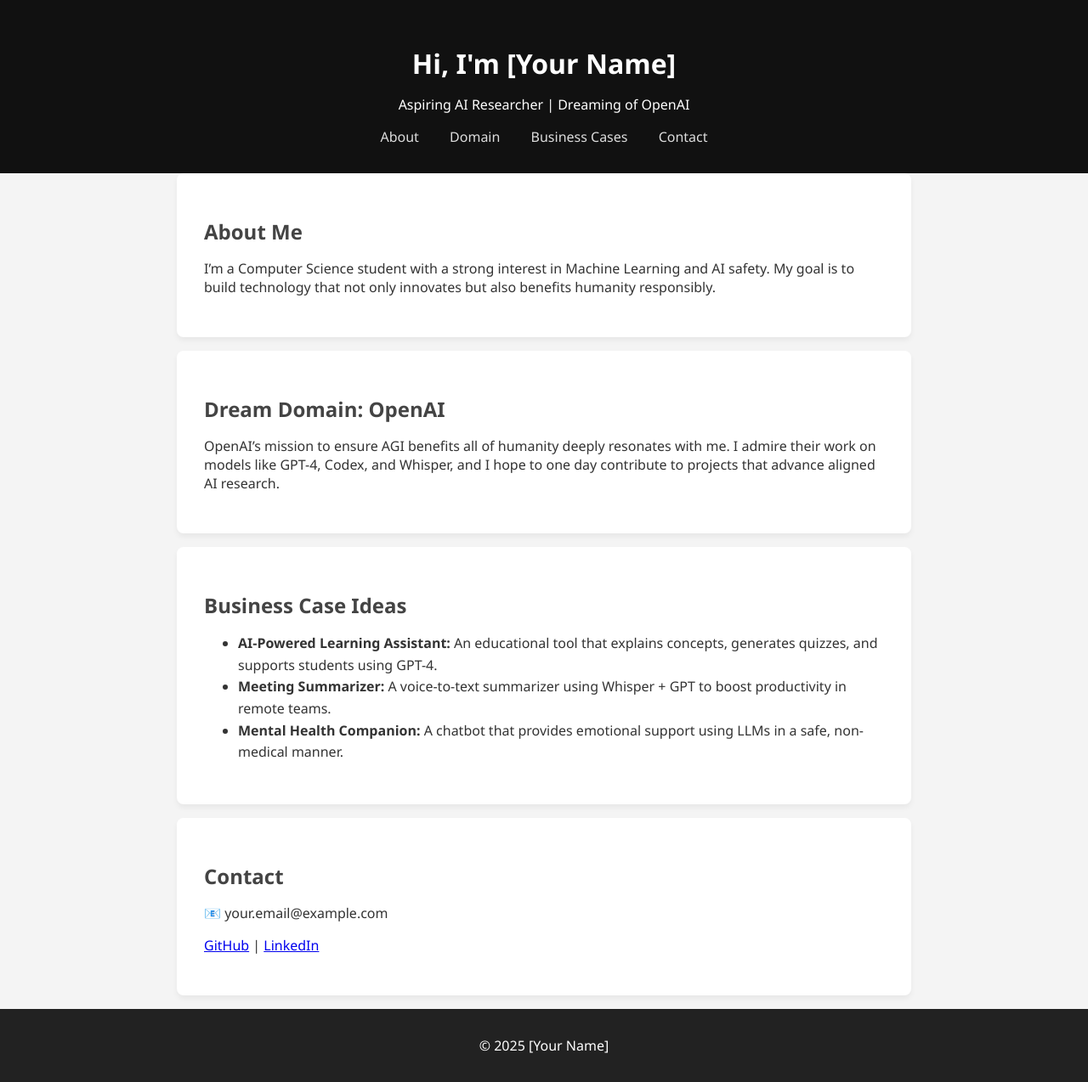
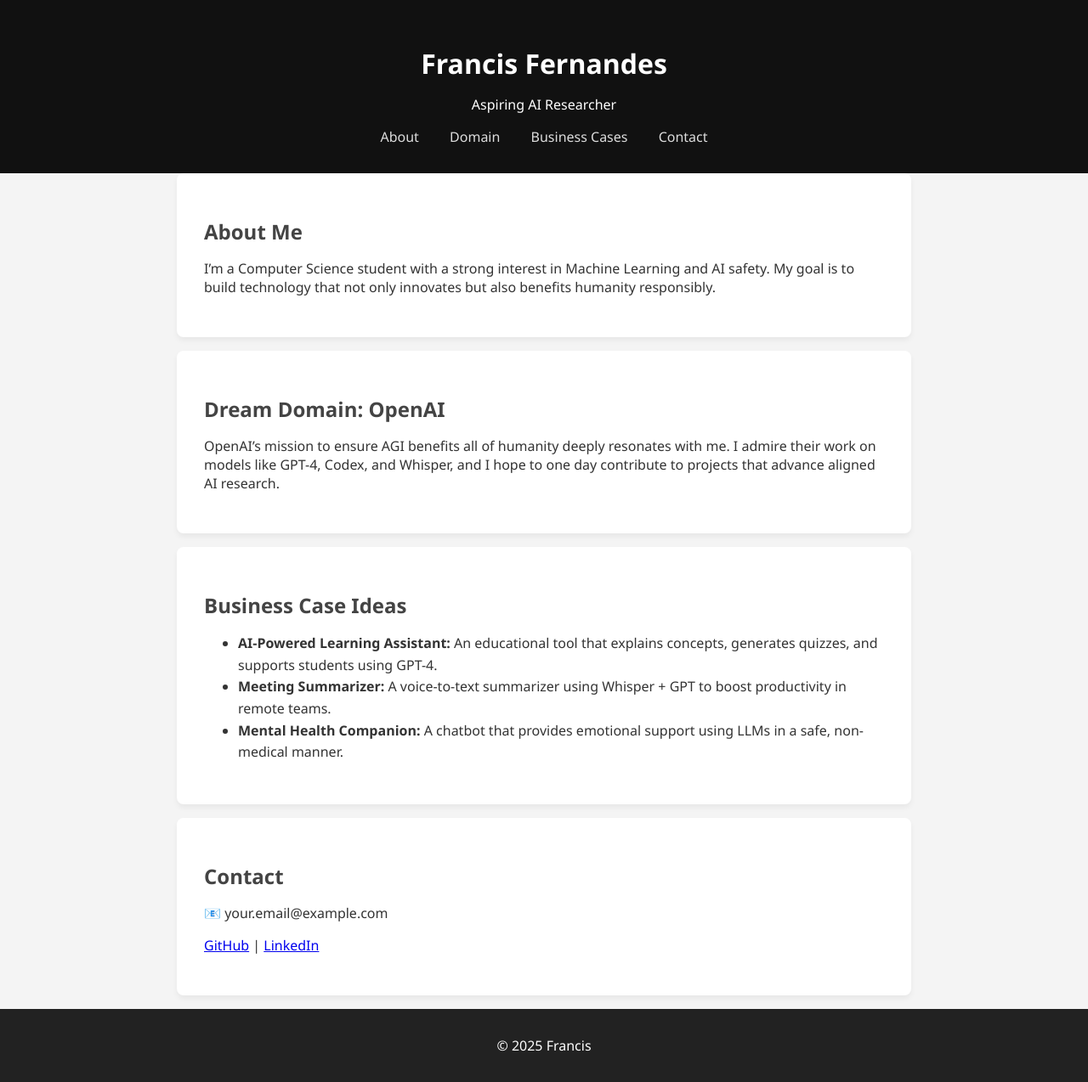
Before and after one commit to fFrancisF/portfolio.github.io, a plain HTML site: page index.html in a window 1280 px wide. Shown: the whole page at 85% size. Drawn offline with Linux system fonts and the light colour scheme.

Commit message:
Update index.html

```diff
--- a/index.html
+++ b/index.html
@@ -8,8 +8,8 @@
 </head>
 <body>
     <header>
-        <h1>Hi, I'm [Your Name]</h1>
-        <p>Aspiring AI Researcher | Dreaming of OpenAI</p>
+        <h1>Francis Fernandes</h1>
+        <p>Aspiring AI Researcher</p>
         <nav>
             <a href="#about">About</a>
             <a href="#domain">Domain</a>
@@ -48,7 +48,7 @@
     </section>
 
     <footer>
-        <p>&copy; 2025 [Your Name]</p>
+        <p>&copy; 2025 Francis</p>
     </footer>
 </body>
 </html>
```
